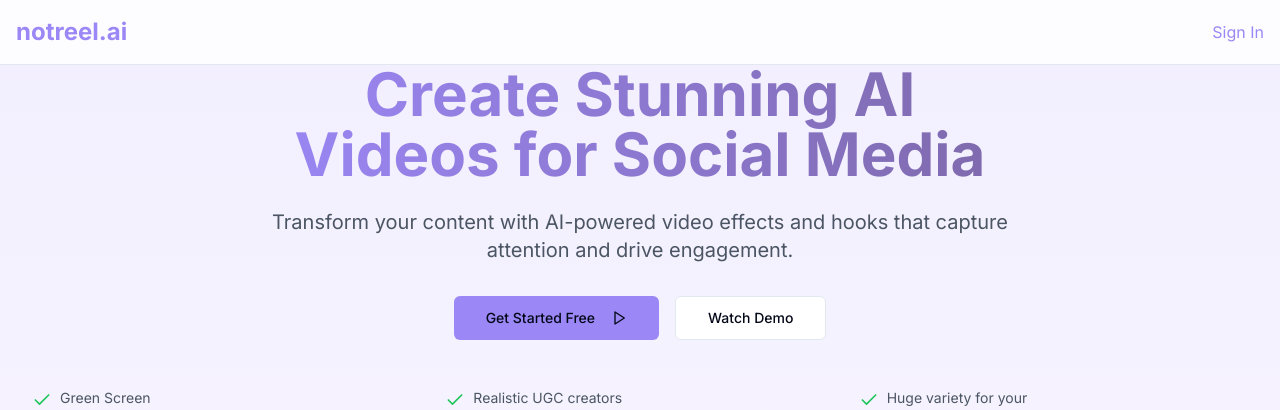
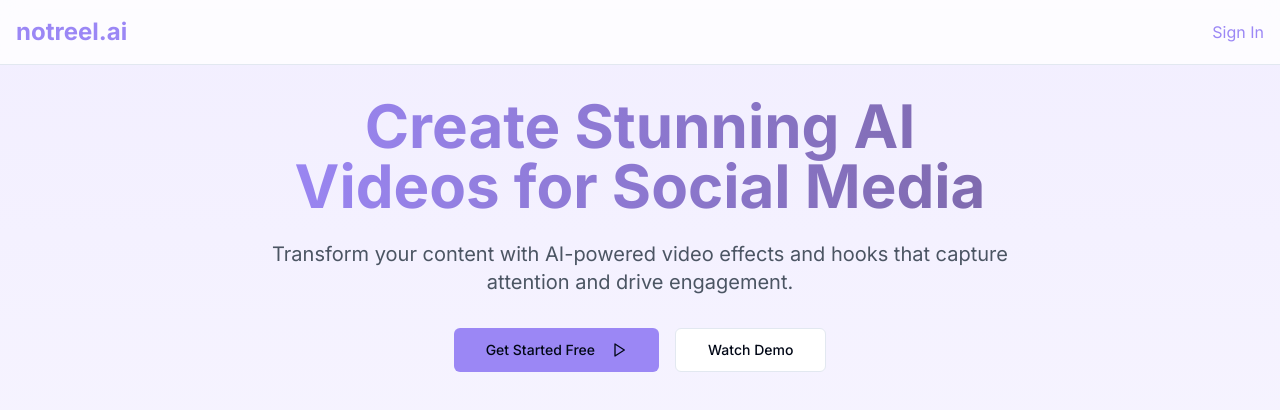
Before and after one commit to yayeet999/reelify-creator, a React (Vite) app: page / in a window 1280 px wide. Shown: the top 410 px of the page. Built offline with nearby package versions, Linux system fonts and the light colour scheme; grey boxes are pictures that could not be loaded.

Commit message:
Add padding to hero section
Increased upper padding above the 'Create Stunning AI Videos for Social Media' heading in the hero section for improved layout and spacing.
[skip gpt_engineer]

```diff
--- a/src/components/Hero.tsx
+++ b/src/components/Hero.tsx
@@ -8,7 +8,7 @@ export const Hero = () => {
     <div className="relative min-h-screen flex items-center justify-center bg-gradient-to-b from-accent-purple/50 to-white pt-16">
       <div className="w-full px-4 max-w-[1920px] mx-auto">
         {/* Hero content with max width */}
-        <div className="text-center max-w-3xl mx-auto animate-fade-up mb-12">
+        <div className="text-center max-w-3xl mx-auto animate-fade-up mb-12 pt-8">
           <h1 className="text-4xl md:text-6xl font-bold mb-6 bg-clip-text text-transparent bg-gradient-to-r from-primary to-secondary">
             Create Stunning AI Videos for Social Media
           </h1>
```
